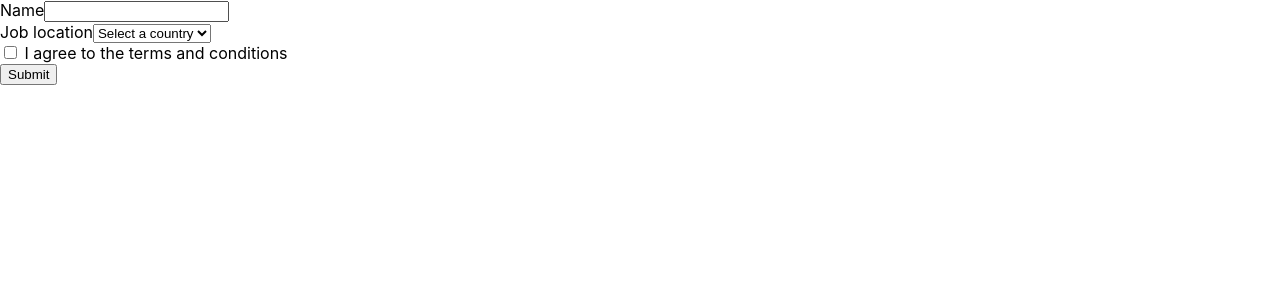
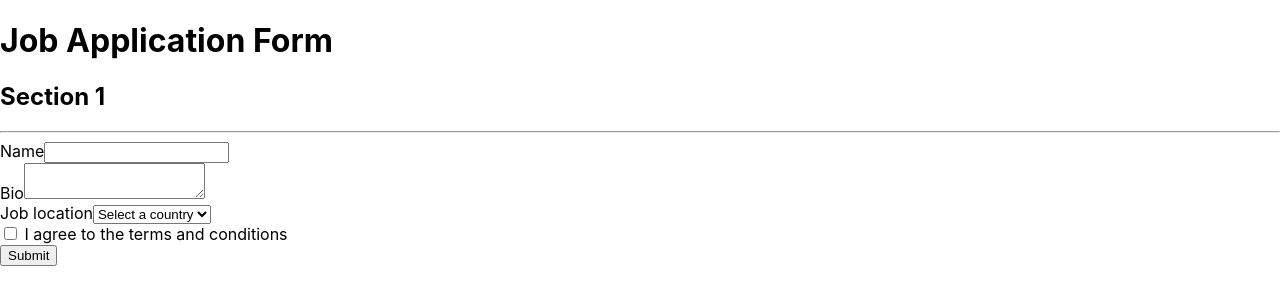
Before and after one commit to franamaterasu/notes-react-testing-library, a React (Create React App) app: page / in a window 1280 px wide. Shown: the top 304 px of the page. Built offline with nearby package versions, Linux system fonts and the light colour scheme.

Commit message:
9. React testing library - getByRole (options)

```diff
--- a/src/components/RTL/form/index.tsx
+++ b/src/components/RTL/form/index.tsx
@@ -1,9 +1,17 @@
 const Form = () => {
   return (
+    <>
+      <h1>Job Application Form</h1>
+      <h2>Section 1</h2>
+      <hr />
       <form>
         <div>
           <label htmlFor="name">Name</label>
           <input type="text" id="name" />
+        </div>
+        <div>
+          <label htmlFor="bio">Bio</label>
+          <textarea id="bio" name="bio" />
         </div>
         <div>
           <label htmlFor="job-location">Job location</label>
@@ -24,6 +32,7 @@
         </div>
         <button>Submit</button>
       </form>
+    </>
   );
 };
 
```
Also changed, not shown: 1 other file (tests, documents, lock files or other folders). Lines whose indentation alone changed are shown as unchanged.
